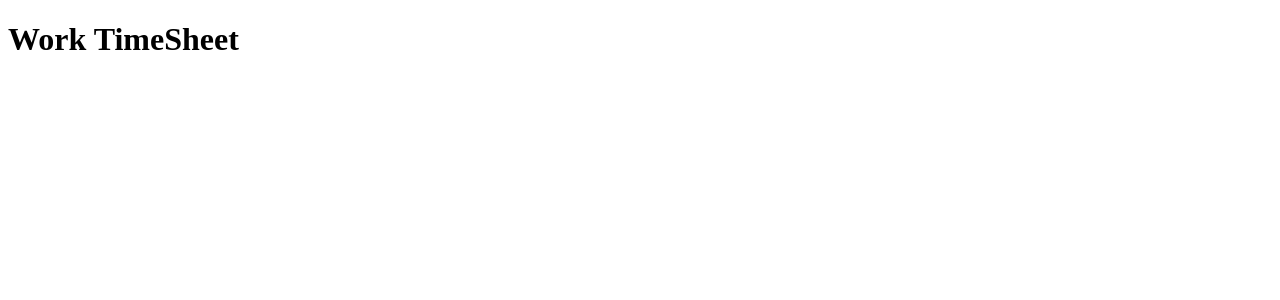
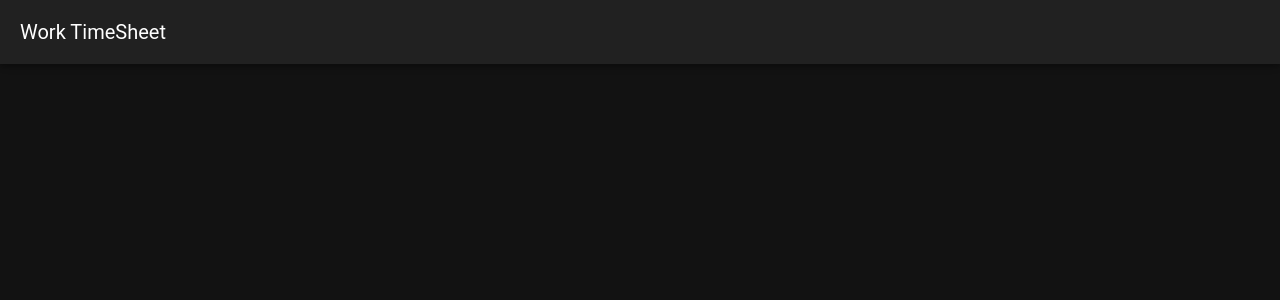
Before and after one commit to mineot/work-timesheet, a Vue app: page / in a window 1280 px wide. Shown: the top 300 px of the page. Built offline with nearby package versions, Linux system fonts and the light colour scheme.

Commit message:
added vuetify

```diff
--- a/package.json
+++ b/package.json
@@ -14,6 +14,7 @@
     "node": ">=18.0.0"
   },
   "devDependencies": {
+    "@mdi/font": "^7.1.96",
     "@vitejs/plugin-vue": "^4.0.0",
     "electron": "^22.0.0",
     "electron-builder": "^23.6.0",
@@ -24,7 +25,8 @@
     "vite-plugin-electron-renderer": "^0.11.3",
     "vue": "^3.2.45",
     "vue-i18n": "^9.2.2",
-    "vue-tsc": "^1.0.14"
+    "vue-tsc": "^1.0.14",
+    "vuetify": "^3.1.5"
   },
   "debug": {
     "env": {
--- a/src/App.vue
+++ b/src/App.vue
@@ -1,3 +1,9 @@
 <template>
-  <h1>Work TimeSheet</h1>
+  <v-app>
+    <v-app-bar>
+      <v-toolbar-title>Work TimeSheet</v-toolbar-title>
+    </v-app-bar>
+    <v-main>
+    </v-main>
+  </v-app>
 </template>
--- a/src/main.ts
+++ b/src/main.ts
@@ -1,8 +1,10 @@
 import { createApp } from "vue";
 import I18N from "@plugins/i18n";
+import vuetify from "@plugins/vuetify";
 
 import App from "@/App.vue";
 
 const app = createApp(App);
 app.use(I18N);
+app.use(vuetify);
 app.mount("#app");
--- /dev/null
+++ b/src/plugins/vuetify.ts
@@ -0,0 +1,19 @@
+import 'vuetify/styles';
+import { createVuetify } from 'vuetify';
+import { aliases, mdi } from 'vuetify/iconsets/mdi';
+import * as components from 'vuetify/components';
+import * as directives from 'vuetify/directives';
+import '@mdi/font/css/materialdesignicons.css'
+
+export default createVuetify({
+  components,
+  directives,
+  theme: {
+    defaultTheme: 'dark'
+  },
+  icons: {
+    aliases,
+    defaultSet: 'mdi',
+    sets: { mdi }
+  },
+});
```
